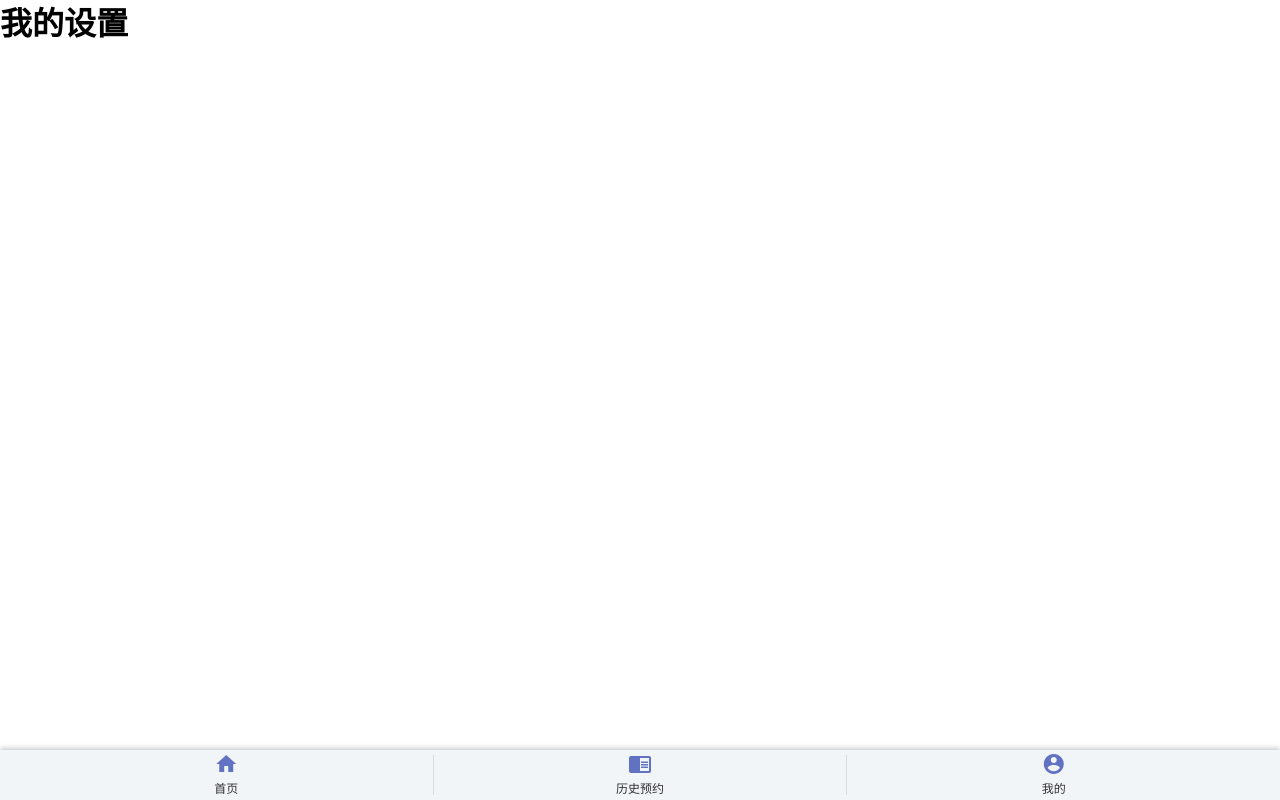
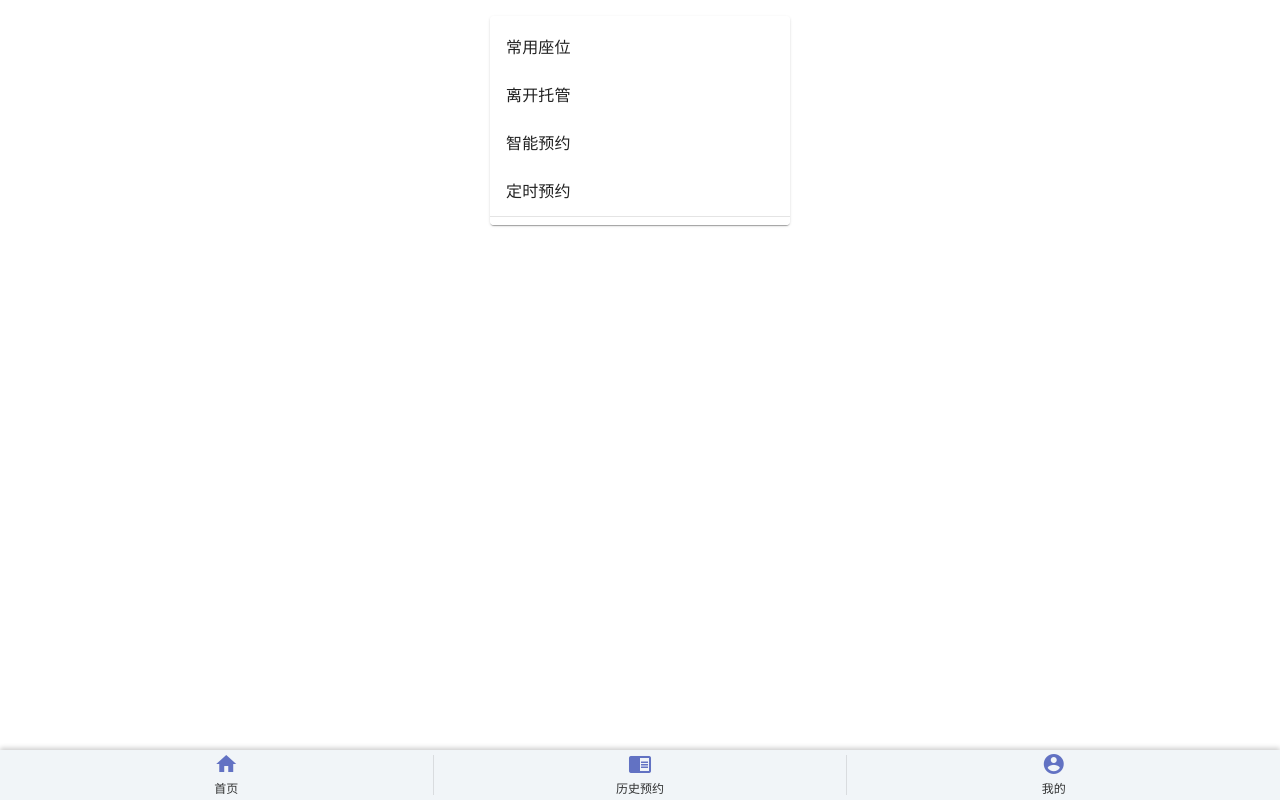
Before and after one commit to davincilll/WHULibReservation-Frontend, a Nuxt app: page /profile in a window 1280 px wide. Built offline with nearby package versions, Linux system fonts and the light colour scheme.

Commit message:
feat: 初步完善我的界面

```diff
--- a/pages/home.vue
+++ b/pages/home.vue
@@ -384,7 +384,6 @@ export default {
       parmars,
       buildings,
       floors,
-      handleSeatQuery,
       handleBuildingChange,
       handleFloorChange,
       seatDialog,
--- a/pages/profile.vue
+++ b/pages/profile.vue
@@ -1,6 +1,74 @@
 <template>
-    <div>
-      <h1>我的设置</h1>
-      <!-- 其他内容 -->
-    </div>
-  </template>
+  <v-container>
+    <v-card class="mx-auto" max-width="300">
+      <v-list>
+        <v-list-item
+            v-for="item in items"
+            :key="item.id"
+            @click="openDialog(item)"
+        >
+          <v-list-item-title>{{ item.name }}</v-list-item-title>
+        </v-list-item>
+        <v-divider v-if="items.length > 1"></v-divider>
+      </v-list>
+    </v-card>
+
+    <!-- 弹窗 -->
+    <v-dialog v-model="dialog" max-width="400">
+      <v-card>
+        <v-card-title>
+          <span class="headline">{{ selectedItem?.name }}</span>
+        </v-card-title>
+        <v-card-text>
+          您正在查看: {{ selectedItem?.name }}
+          <br />
+          <!-- 你可以在这里添加更多信息 -->
+        </v-card-text>
+        <v-card-actions>
+          <v-btn @click="closeDialog">关闭</v-btn>
+          <v-btn color="primary" @click="navigateTo(selectedItem?.id)">前往</v-btn>
+        </v-card-actions>
+      </v-card>
+    </v-dialog>
+  </v-container>
+</template>
+
+<script setup>
+import { ref } from 'vue';
+import { useRouter } from 'vue-router';
+
+const router = useRouter();
+const dialog = ref(false);
+
+
+const items = ref([
+  { name: '常用座位', id: '/common-seat' },
+  { name: '离开托管', id: '/trusteeship' },
+  { name: '智能预约', id: '/smart-reserve' },
+  { name: '定时预约', id: '/reserve-schedule' }
+]);
+
+const selectedItem = ref(items[0]);
+
+const openDialog = (item) => {
+  selectedItem.value = item;
+  dialog.value = true;
+};
+
+const closeDialog = () => {
+  dialog.value = false;
+};
+
+const navigateTo = (route) => {
+  if (route) {
+    router.push(route);
+    closeDialog(); // 关闭弹窗
+  }
+};
+</script>
+
+<style scoped>
+.v-list-item {
+  cursor: pointer; /* 鼠标悬停时显示为手指 */
+}
+</style>
```
